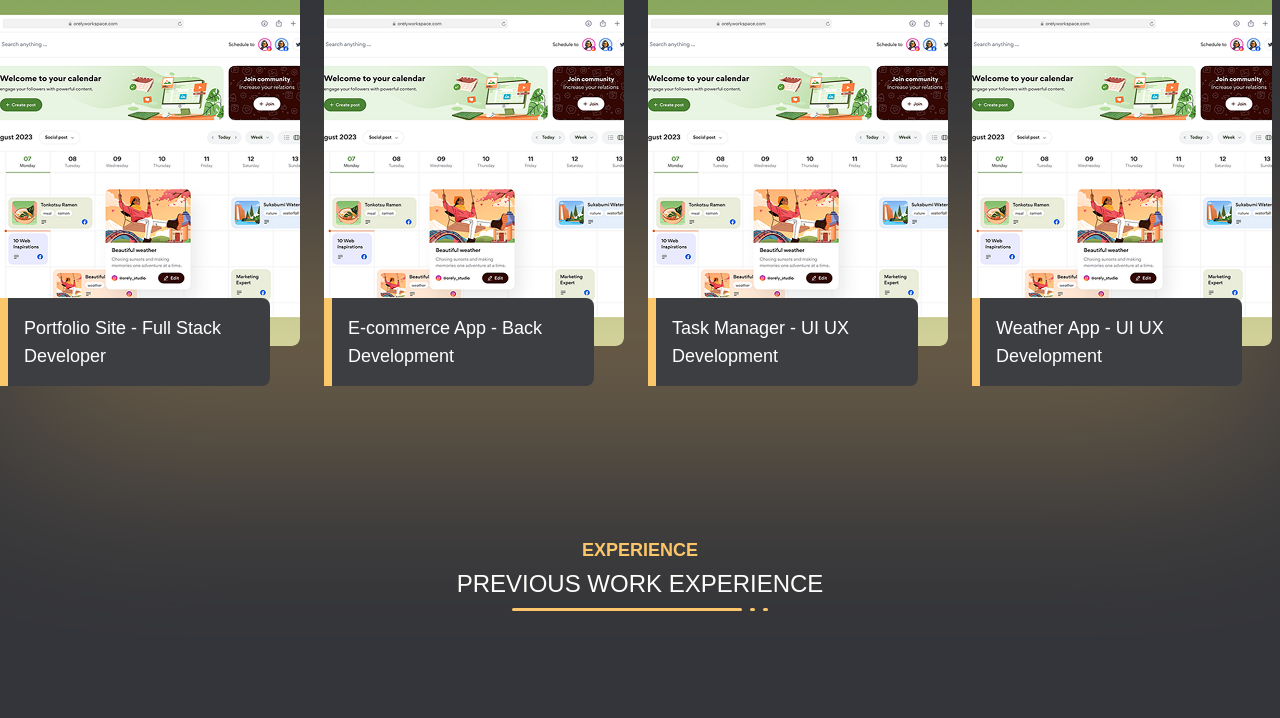
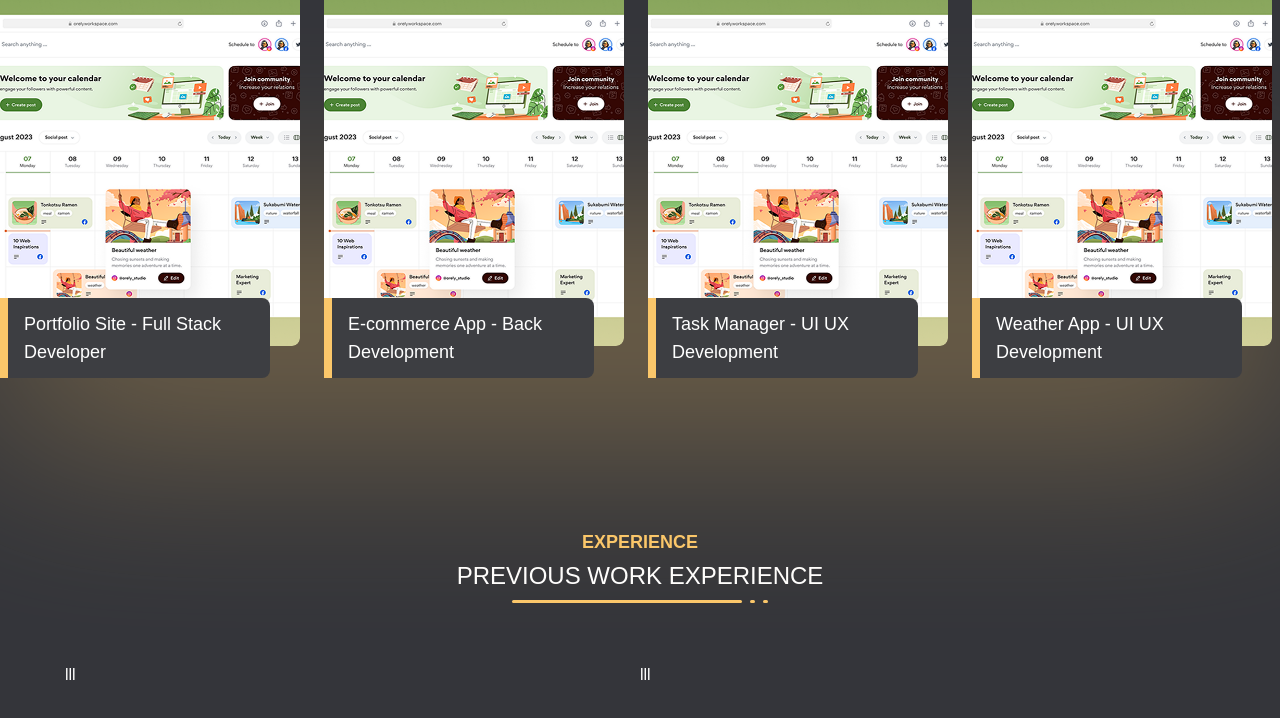
Before and after one commit to enamul90/Portfolio_Next, a Next.js app: page / in a window 1280 px wide. Shown: the part 2380-3098 px from the top of the page. Built offline with nearby package versions, Linux system fonts and the light colour scheme.

Commit message:
add some code

```diff
--- a/app/component/ProjectComponent.jsx
+++ b/app/component/ProjectComponent.jsx
@@ -96,7 +96,7 @@ const ProjectComponent = () => {
                                 </div>
 
                                 <h5
-                                    className="p-4 relative z-20 bg-[#3D3E42]  font-medium text-lg mt-[-16%] w-[90%]
+                                    className="px-4 py-3 relative z-20 bg-[#3D3E42]  font-medium text-lg mt-[-16%] w-[90%]
                                     border-s-8 border-[#FBC76A] cursor-pointer rounded-e-lg
 
                                     ">
--- a/app/component/WorkExperience.jsx
+++ b/app/component/WorkExperience.jsx
@@ -1,6 +1,30 @@
 import React from 'react';
 
 const WorkExperience = () => {
+
+    const companyList = [
+        {
+            post: "UI UX Designer",
+            timeline: "2018 - Present",
+            tittle : "Freelancing | Fiver",
+            description : [
+                {content : "I have created modern, minimal and responsive web UI"},
+                {content : "As per client demand, I have created attractive, responsive dashboard design"},
+                {content : "And I have designed Many mobile app UI"},
+            ]
+        },
+        {
+            post: "UI UX Designer",
+            timeline: "2018 - Present",
+            tittle : "Freelancing | Fiver",
+            description : [
+                {content : "I have created modern, minimal and responsive web UI"},
+                {content : "As per client demand, I have created attractive, responsive dashboard design"},
+                {content : "And I have designed Many mobile app UI"},
+            ]
+        }
+    ]
+
     const SectionTittle = ()=>{
         return (
             <div className="flex flex-col items-center w-fit mx-auto mt-[150px]">
@@ -15,11 +39,28 @@ const WorkExperience = () => {
         )
     }
 
+    const Experience = ({data}) => {
+        return (
+            <div className="grid grid-cols-2 mt-[60px] max-w-[1150px] mx-auto">
+                {
+                    data.map((item, index) => {
+                        return (
+                            <div key={index}>
+                                lll
+                            </div>
+                        )
+                    })
+                }
+
+            </div>
+        )
+    }
+
 
     return (
         <div>
             <SectionTittle />
-
+            <Experience data={companyList}/>
         </div>
     );
 };
```
